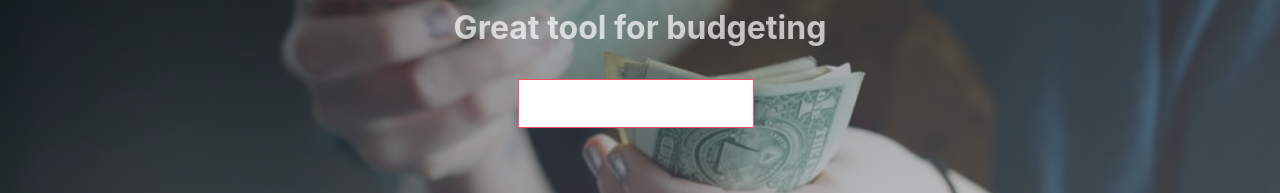
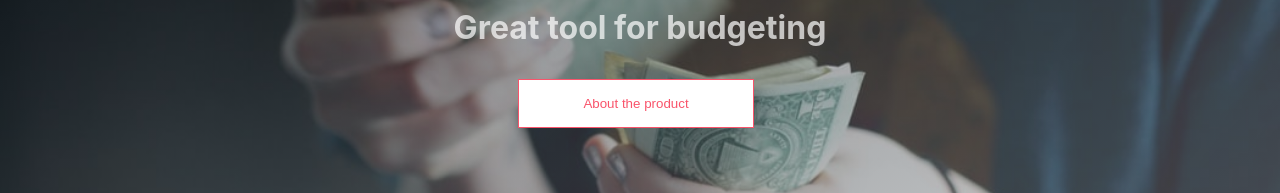
Before and after one commit to aria5305/expense-track, a React (Create React App) app: page /#/ in a window 1280 px wide. In both pictures the pointer is over the link "About the product". Shown: the part 403-596 px from the top of the page. Built offline with nearby package versions, Linux system fonts and the light colour scheme.

Commit message:
Fixed button color error

```diff
--- a/src/Components/UI/button/button.module.css
+++ b/src/Components/UI/button/button.module.css
@@ -12,6 +12,7 @@
 .btn:disabled:hover,
 .btn:disabled {
         background-color: white;
+
         color: gray;
         cursor: not-allowed;
 }
--- a/src/Components/hero/hero.module.css
+++ b/src/Components/hero/hero.module.css
@@ -17,6 +17,9 @@
         text-decoration: none;
         color: white;
         padding: 2rem;
+}
+.link:hover {
+        color: var(--red);
 }
 .heading {
         color: white;
```
Also changed, not shown: 8 other files (tests, documents, lock files or other folders).
